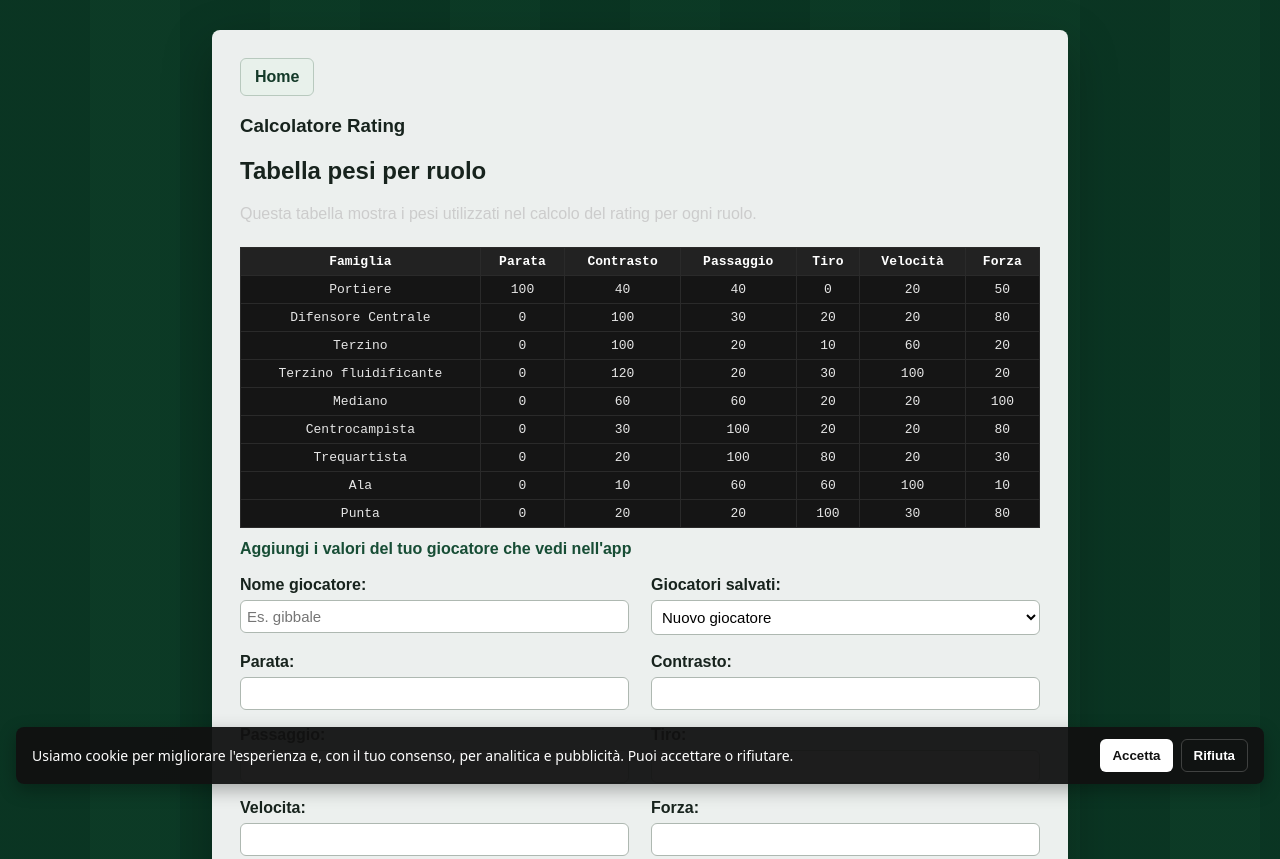
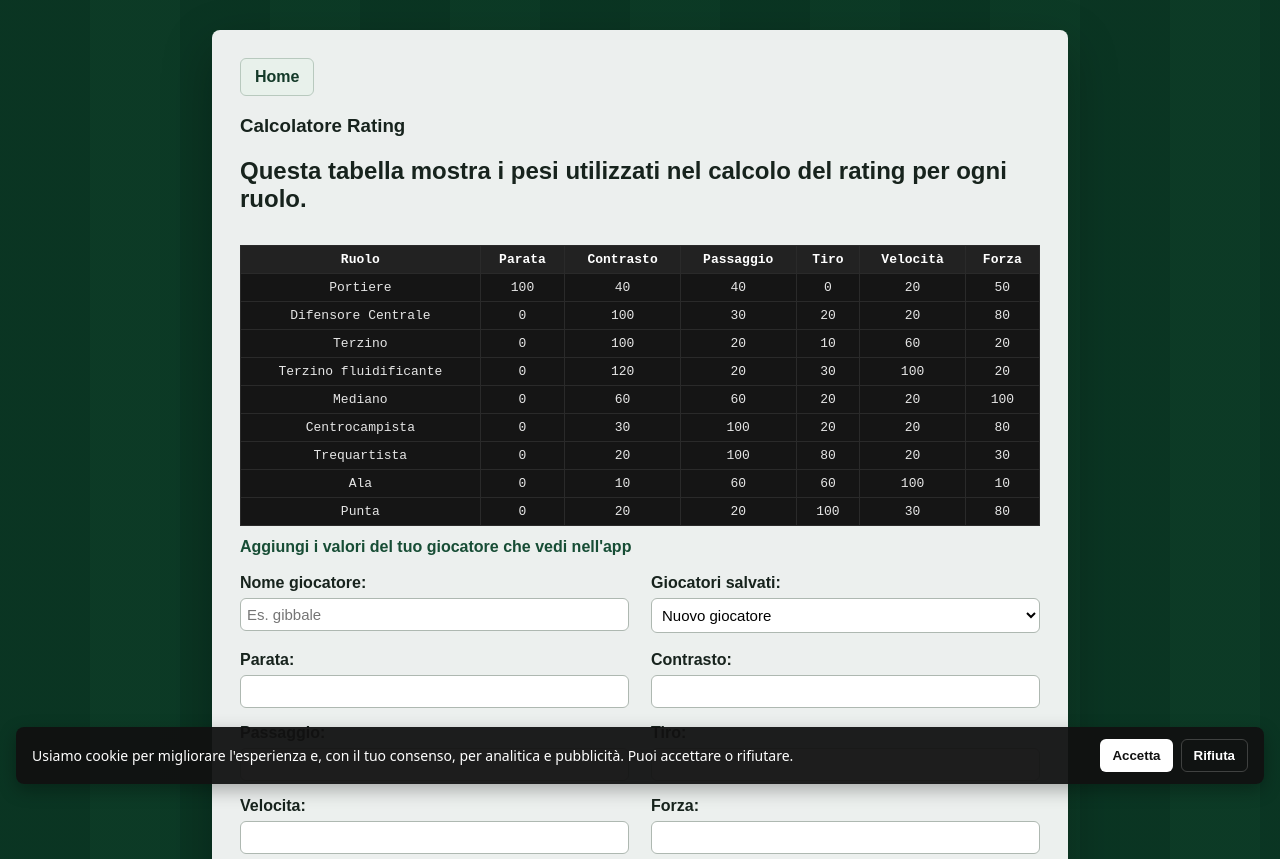
Before and after one commit to Gibbbale/mt11tools, a plain HTML site: page rating.html in a window 1280 px wide. Shown: the top 859 px of the page. Drawn offline with Linux system fonts and the light colour scheme.

Commit message:
Consolidate heading and rename table column
In rating.html replace the separate h2 and paragraph with a single h1 containing the explanatory text, and rename the table header from "Famiglia" to "Ruolo". This improves semantic structure and clarifies the column label for the weights table.

Co-Authored-By: Copilot <198982749+Copilot@users.noreply.github.com>
Signed-off-by: Gibbbale <gianlucacarletti1995@gmail.com>

```diff
--- a/rating.html
+++ b/rating.html
@@ -16,13 +16,12 @@
 
 <!-- Tabella che spiega il funzionamento del calcolo -->
 <section class="spiegazione-calcolo">
-  <h2>Tabella pesi per ruolo</h2>
-  <p>Questa tabella mostra i pesi utilizzati nel calcolo del rating per ogni ruolo.</p>
+  <h1>Questa tabella mostra i pesi utilizzati nel calcolo del rating per ogni ruolo.</h1>
   <div class="tabella-wrapper">
     <table class="tabella-pesi">
       <thead>
         <tr>
-          <th>Famiglia</th>
+          <th>Ruolo</th>
           <th>Parata</th>
           <th>Contrasto</th>
           <th>Passaggio</th>
```
